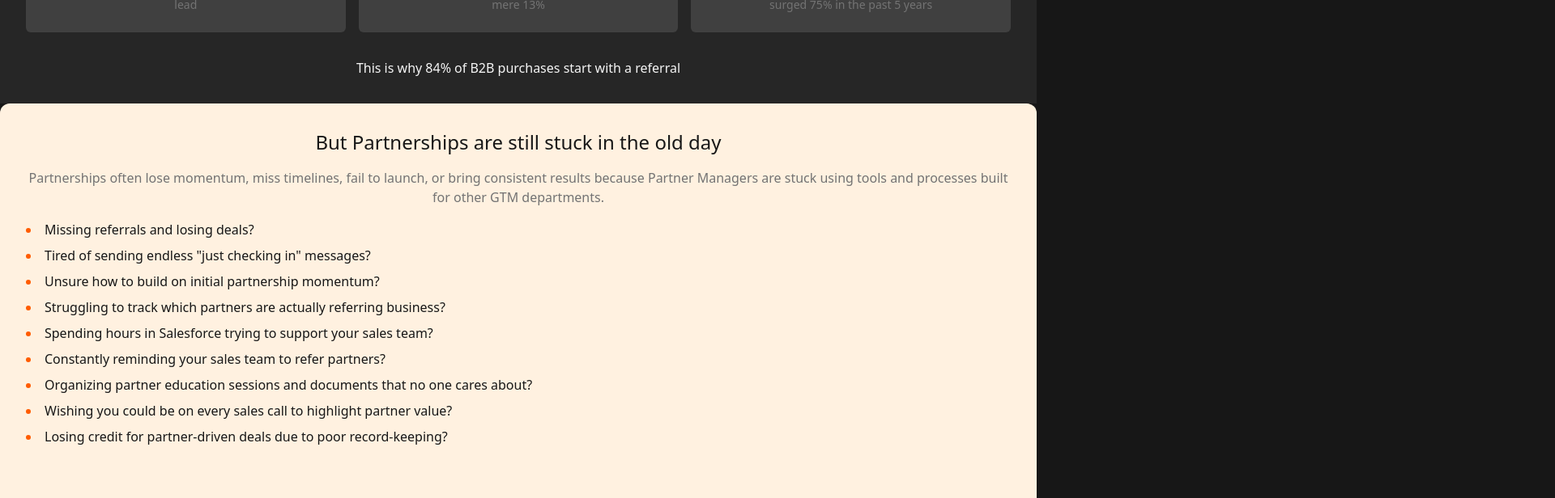
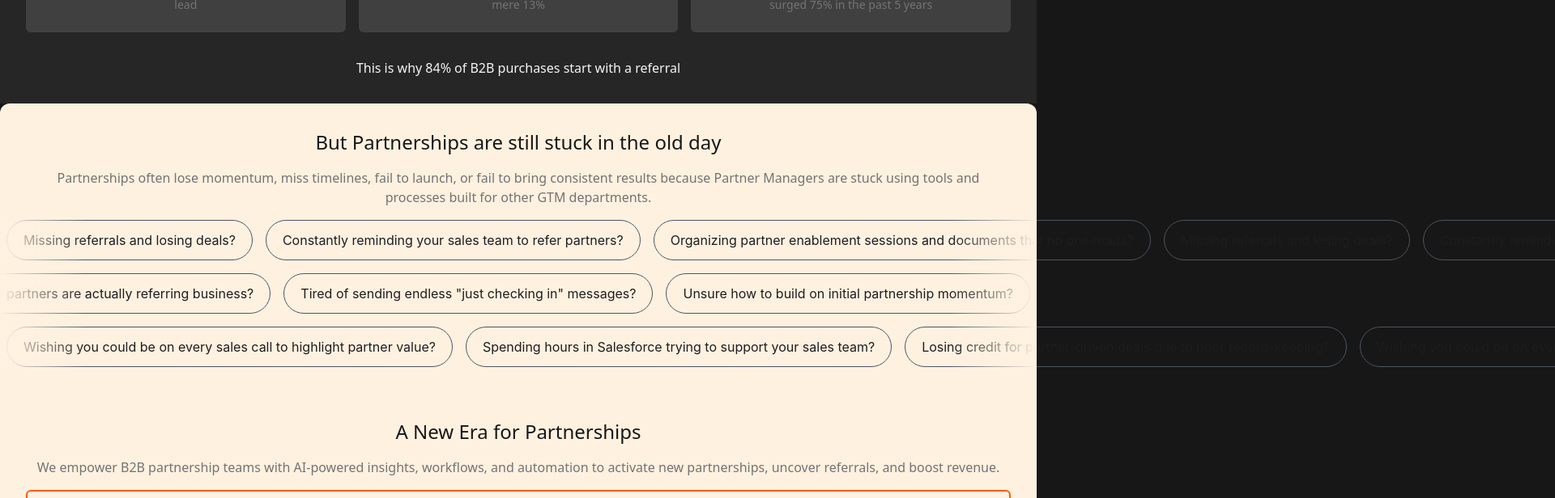
Before and after one commit to OnePlusOneInc/OnePlusOneInc.github.io, a SvelteKit app: page / in a window 1280 px wide. Shown: the part 1420-2036 px from the top of the page at 81% size, 1920 px wide, since content can reach past the window. Built offline with nearby package versions, Linux system fonts and the light colour scheme; a web font is replaced by a local one.

Commit message:
:sparkles: (Components): add an animated carousel component

```diff
--- /dev/null
+++ b/src/lib/components/AnimatedCarousel/AnimatedCarousel.svelte
@@ -0,0 +1,49 @@
+<script lang="ts">
+  type Direction = 'rightToLeft' | 'leftToRight'
+  export let direction: Direction
+  export let duration: number = 60
+
+  const justifyContent = direction === 'rightToLeft' ? 'justify-end' : 'justify-start'
+</script>
+
+<div class="[--duration:{duration}s] carousel relative flex flex-row flex-nowrap {justifyContent}
+  before:left-0 before:bg-gradient-to-r before:from-[#FFF1E0]
+  after:right-0 after:bg-gradient-to-l after:from-[#FFF1E0]
+  before:absolute before:top-0 before:w-1/12 before:h-full before:content-[''] before:z-10
+  after:absolute after:top-0 after:w-1/12 after:h-full after:content-[''] after:z-10
+  ">
+  {#each {length: 2} as _}
+    <div class="slide flex flex-row flex-nowrap gap-4 {direction} {justifyContent} pl-2 pr-2">
+      <slot></slot>
+    </div>
+  {/each}
+</div>
+
+<style>
+  .carousel:hover .slide {
+    animation-play-state: paused;
+  }
+
+  @keyframes animation {
+    from {
+      transform: translateX(var(--from));
+    }
+    to {
+      transform: translateX(var(--to));
+    }
+  }
+
+  .leftToRight {
+    --from: 0;
+    --to: -100%;
+  }
+
+  .rightToLeft {
+    --from: 0;
+    --to: 100%;
+  }
+
+  .slide {
+    animation: var(--duration) animation infinite linear;
+  }
+</style>
--- a/src/lib/components/Pill/Pill.svelte
+++ b/src/lib/components/Pill/Pill.svelte
@@ -1,6 +1,6 @@
 <script lang="ts">
   import Text from '$lib/components/Text.svelte';
 </script>
-<div class="w-fit overflow-hidden py-3 px-5 whitespace-nowrap border border-gray-600 rounded-full">
+<div class="w-fit inline-block overflow-hidden py-3 px-5 whitespace-nowrap border border-gray-600 rounded-full">
   <Text type="copy"><slot /></Text>
 </div>
--- a/src/lib/components/Text.svelte
+++ b/src/lib/components/Text.svelte
@@ -28,6 +28,12 @@
   export let color: StyleProps['color'] = 'primary';
 </script>
 
-<h1 {...$$props} class={style({type, color, class: $$props.class})}>
-  <slot />
-</h1>
+{#if  type === 'copy'}
+  <p {...$$props} class={style({type, color, class: $$props.class})}>
+    <slot />
+  </p>
+{:else}
+  <h1 {...$$props} class={style({type, color, class: $$props.class})}>
+    <slot />
+  </h1>
+{/if}
--- a/src/routes/+page.svelte
+++ b/src/routes/+page.svelte
@@ -1,9 +1,11 @@
 <script lang="ts">
-	import FeatureCard from './feature_card.svelte';
-	import BigNumberCard from './big_number_card.svelte';
-	import ProblemCard from './problem_card.svelte';
-	import Logo from '$lib/components/Logo.svelte';
-	import LinkedinLogo from '$lib/assets/linkedin_logo.svelte';
+	import FeatureCard from './feature_card.svelte'
+	import BigNumberCard from './big_number_card.svelte'
+	import ProblemCard from './problem_card.svelte'
+	import Logo from '$lib/components/Logo.svelte'
+	import LinkedinLogo from '$lib/assets/linkedin_logo.svelte'
+	import Pill from '$lib/components/Pill/Pill.svelte'
+	import AnimatedCarousel from '$lib/components/AnimatedCarousel/AnimatedCarousel.svelte'
 
 	const features: string[] = [
 		'Seamless integrate partnerships in sales discussions',
@@ -13,6 +15,12 @@
 		'Keep partners informed', 'Convert more pipeline with partner intent signals',
 		'Never miss a referral again'
 	];
+
+	const bulletPoints: Record<'one' | 'two' | 'three', string[]> = {
+		one: ["Missing referrals and losing deals?", "Constantly reminding your sales team to refer partners?", "Organizing partner enablement sessions and documents that no one reads?"],
+		two: ["Struggling to track which partners are actually referring business?", "Tired of sending endless \"just checking in\" messages?", "Unsure how to build on initial partnership momentum?"],
+		three: ["Wishing you could be on every sales call to highlight partner value?", "Spending hours in Salesforce trying to support your sales team?", "Losing credit for partner-driven deals due to poor record-keeping?"]
+	}
 
 	const currentDate = new Date();
 </script>
@@ -74,59 +82,27 @@
 <!-- Light Background -->
 <section class="rounded-t-xl bg-[#FFF1E0] text-neutral-900">
 	<!-- Bullet Points -->
-	<section class="flex flex-col gap-4 p-8">
-		<h2 class="text-center text-2xl">But Partnerships are still stuck in the old day</h2>
+	<section class="flex flex-col gap-4 py-8">
+		<h2 class="text-center text-2xl px-8">But Partnerships are still stuck in the old day</h2>
 
-		<p class="text-center text-neutral-500">
-			Partnerships often lose momentum, miss timelines, fail to launch, or bring consistent results
-			because Partner Managers are stuck using tools and processes built for other GTM departments.
+		<p class="text-center text-neutral-500 px-8">
+			Partnerships often lose momentum, miss timelines, fail to launch, or fail to bring consistent results because Partner Managers are stuck using tools and processes built for other GTM departments.
 		</p>
-
-		<ul class="list-inside list-disc gap-4">
-			<li class="mb-2 text-[#FF5C00]">
-				<span class="text-neutral-900">Missing referrals and losing deals?</span>
-			</li>
-
-			<li class="mb-2 text-[#FF5C00]">
-				<span class="text-neutral-900">Tired of sending endless "just checking in" messages?</span>
-			</li>
-
-			<li class="mb-2 text-[#FF5C00]">
-				<span class="text-neutral-900">Unsure how to build on initial partnership momentum?</span>
-			</li>
-
-			<li class="mb-2 text-[#FF5C00]">
-				<span class="text-neutral-900">
-					Struggling to track which partners are actually referring business?
-				</span>
-			</li>
-
-			<li class="mb-2 text-[#FF5C00]">
-				<span class="text-neutral-900"
-					>Spending hours in Salesforce trying to support your sales team?</span
-				>
-			</li>
-			<li class="mb-2 text-[#FF5C00]">
-				<span class="text-neutral-900">
-					Constantly reminding your sales team to refer partners?
-				</span>
-			</li>
-			<li class="mb-2 text-[#FF5C00]">
-				<span class="text-neutral-900">
-					Organizing partner education sessions and documents that no one cares about?
-				</span>
-			</li>
-			<li class="mb-2 text-[#FF5C00]">
-				<span class="text-neutral-900">
-					Wishing you could be on every sales call to highlight partner value?
-				</span>
-			</li>
-			<li class="mb-2 text-[#FF5C00]">
-				<span class="text-neutral-900">
-					Losing credit for partner-driven deals due to poor record-keeping?
-				</span>
-			</li>
-		</ul>
+		<AnimatedCarousel direction="leftToRight">
+			{#each bulletPoints['one'] as bulletPoint}
+				<Pill>{bulletPoint}</Pill>
+			{/each}
+		</AnimatedCarousel>
+		<AnimatedCarousel direction="rightToLeft">
+			{#each bulletPoints['two'] as bulletPoint}
+				<Pill>{bulletPoint}</Pill>
+			{/each}
+		</AnimatedCarousel>
+		<AnimatedCarousel direction="leftToRight">
+			{#each bulletPoints['three'] as bulletPoint}
+				<Pill>{bulletPoint}</Pill>
+			{/each}
+		</AnimatedCarousel>
 	</section>
 
 	<!-- Illustrations -->
```
